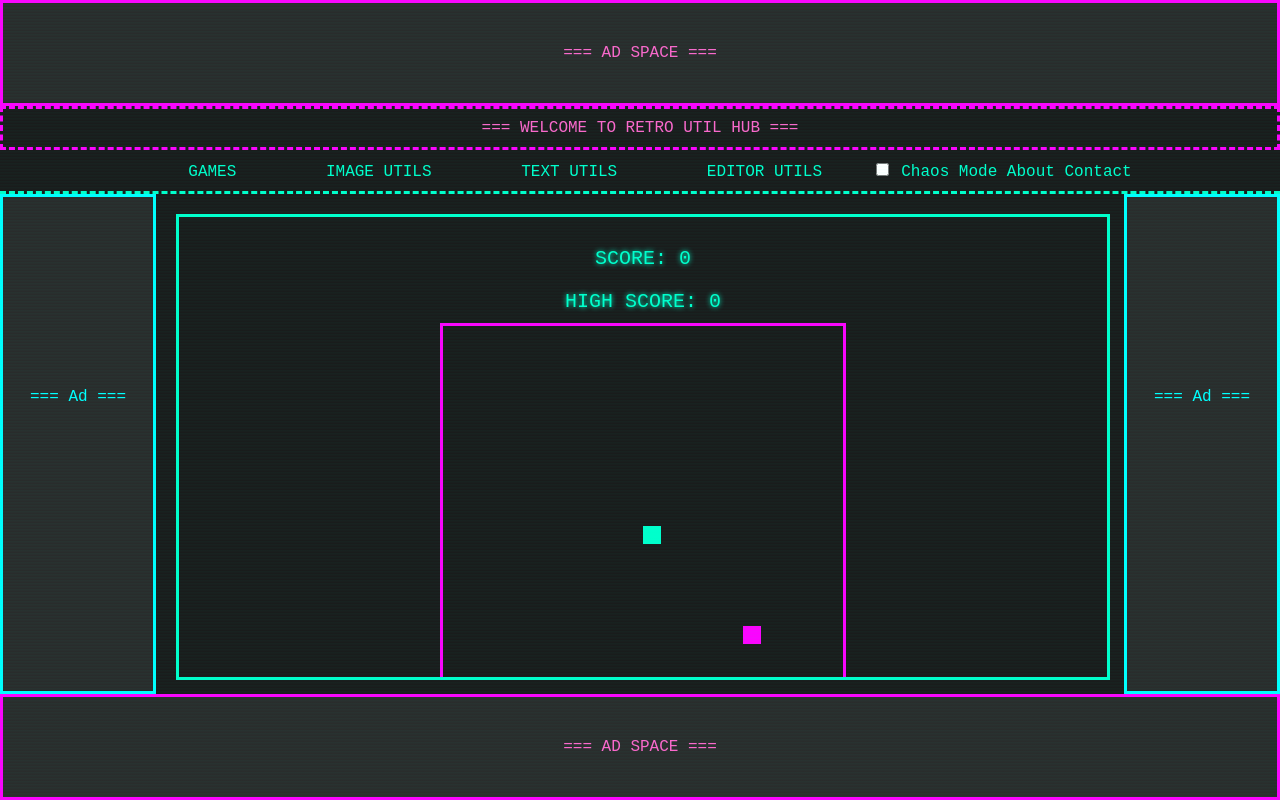
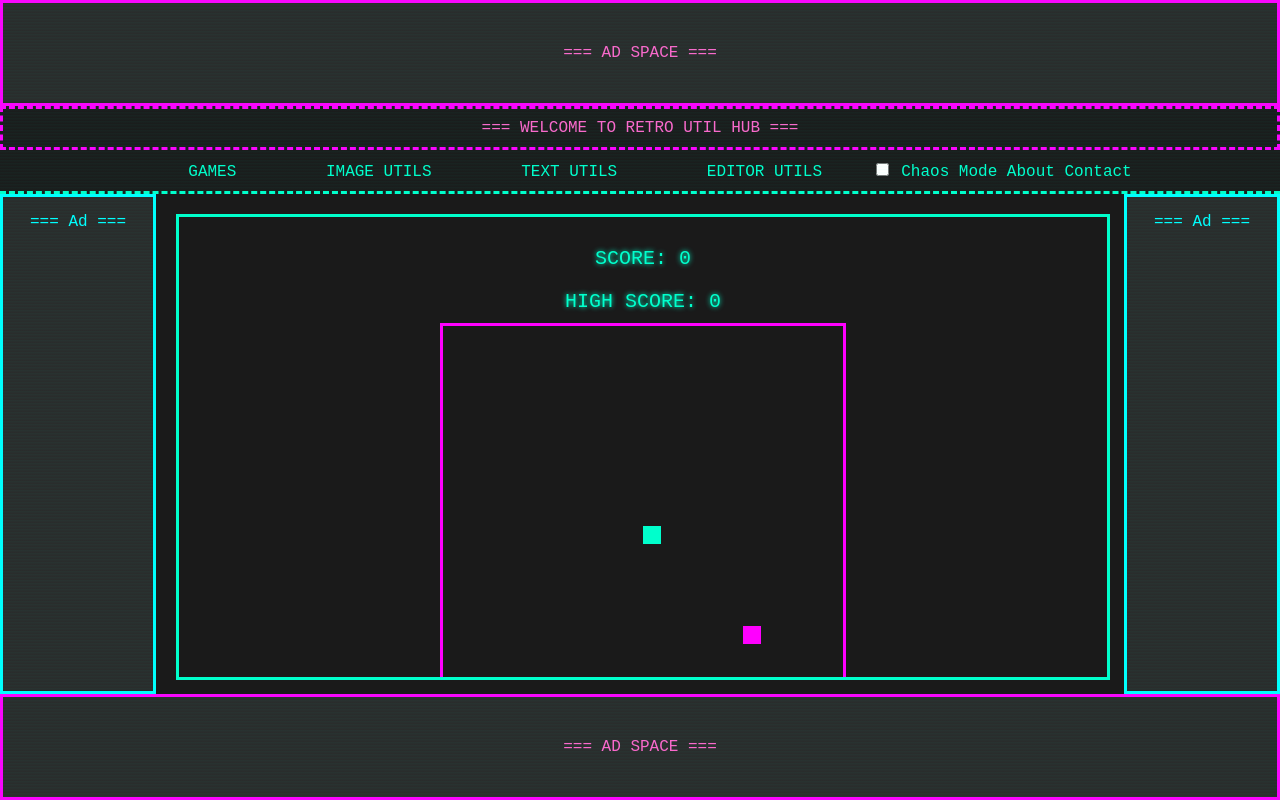
Before and after one commit to smsaleixo/main, a plain HTML site: page index.html in a window 1280 px wide. Drawn offline with Linux system fonts and the light colour scheme.

Commit message:
Update index.html

```diff
--- a/index.html
+++ b/index.html
@@ -53,15 +53,17 @@
         .ad-left, .ad-right {
             background: #2a2a2a;
             width: 150px;
-            min-height: 400px;
+            min-height: 100%; /* Match container height */
             text-align: center;
-            line-height: 400px;
+            line-height: 50px; /* Adjust for text */
             border: 3px solid #00ffff;
             color: #00ffff;
+            overflow: hidden; /* Prevent overflow */
         }
         .main-section {
             display: flex;
             flex: 1;
+            min-height: 0; /* Allow flex to shrink */
         }
         .top-menu {
             background: #1a1a1a;
@@ -118,12 +120,16 @@
             flex: 1;
             padding: 20px;
             background: #1a1a1a;
+            overflow-y: auto; /* Enable vertical scroll */
+            position: relative;
+            z-index: 11;
         }
         iframe {
             width: 100%;
             height: 100%;
             border: 3px solid #00ffcc;
             background: #1a1a1a;
+            display: block; /* Prevent margin collapse */
         }
         #shoutout {
             background: #1a1a1a;
@@ -155,15 +161,9 @@
 </head>
 <body>
     <div class="container">
-        <!-- Top Ad -->
         <div class="ad-top">=== Ad Space ===</div>
-
-        <!-- Shoutout Banner -->
         <div id="shoutout">=== Welcome to Retro Util Hub ===</div>
-
-        <!-- Top Menu with Dropdowns & Chaos Toggle -->
         <nav class="top-menu">
-            <!-- Games -->
             <div class="dropdown">
                 <span class="dropdown-btn">Games</span>
                 <div class="dropdown-content">
@@ -171,7 +171,6 @@
                     <a onclick="loadPage('leaderboard.html')">Leaderboard</a>
                 </div>
             </div>
-            <!-- Image Utils -->
             <div class="dropdown">
                 <span class="dropdown-btn">Image Utils</span>
                 <div class="dropdown-content">
@@ -182,7 +181,6 @@
                     <a onclick="loadPage('qrcode.html')">QR Code Generator</a>
                 </div>
             </div>
-            <!-- Text Utils -->
             <div class="dropdown">
                 <span class="dropdown-btn">Text Utils</span>
                 <div class="dropdown-content">
@@ -192,7 +190,6 @@
                     <a onclick="loadPage('todo.html')">To-Do List</a>
                 </div>
             </div>
-            <!-- Editor Utils -->
             <div class="dropdown">
                 <span class="dropdown-btn">Editor Utils</span>
                 <div class="dropdown-content">
@@ -200,16 +197,12 @@
                     <a onclick="loadPage('pythoneditor.html')">Python Editor</a>
                 </div>
             </div>
-            <!-- Chaos Mode -->
             <label style="color: #00ffcc;">
                 <input type="checkbox" id="chaosMode" onchange="toggleChaos()"> Chaos Mode
             </label>
-            <!-- Standalone Pages -->
             <a onclick="loadPage('about.html')">About</a>
             <a onclick="loadPage('contact.html')">Contact</a>
         </nav>
-
-        <!-- Main Section with Side Ads and Content -->
         <div class="main-section">
             <div class="ad-left">=== Ad ===</div>
             <div class="content">
@@ -217,15 +210,12 @@
             </div>
             <div class="ad-right">=== Ad ===</div>
         </div>
-
-        <!-- Bottom Ad -->
         <div class="ad-bottom">=== Ad Space ===</div>
     </div>
 
     <script>
         function loadPage(page) {
             document.getElementById('contentFrame').src = page;
-            // new Audio('https://www.myinstants.com/media/sounds/beep.mp3').play(); // Uncomment for retro beep
         }
 
         function toggleChaos() {
```
